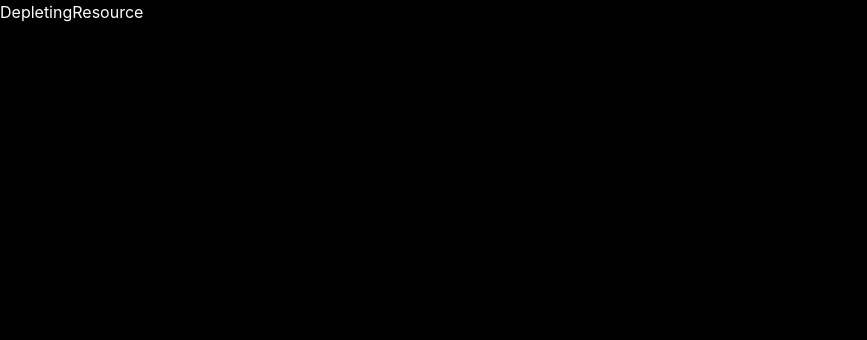
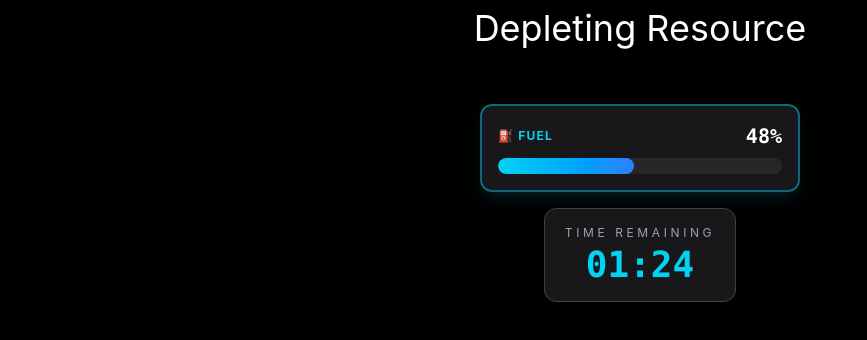
Before and after one commit to AkashM006/experiments.game-mechanics, a React (Vite) app: page /depleting-resource in a window 1280 px wide. Shown: the top 340 px of the page, without its empty margins (0-867 px from the left). Built offline with nearby package versions, Linux system fonts and the light colour scheme.

Commit message:
Implemented resource depletion or decay

```diff
--- a/package.json
+++ b/package.json
@@ -14,7 +14,8 @@
     "react": "^19.2.7",
     "react-dom": "^19.2.7",
     "react-router": "^8.0.1",
-    "tailwindcss": "^4.3.1"
+    "tailwindcss": "^4.3.1",
+    "zustand": "^5.0.14"
   },
   "devDependencies": {
     "@eslint/js": "^10.0.1",
--- /dev/null
+++ b/src/components/depletingResource/ResourceCountDown.tsx
@@ -0,0 +1,15 @@
+const ResourceCountDown = () => {
+  return (
+    <div className="mt-4 mx-auto w-fit rounded-xl border border-zinc-700 bg-zinc-900 px-5 py-4">
+      <div className="text-center text-xs uppercase tracking-[0.3em] text-zinc-400">
+        Time Remaining
+      </div>
+
+      <div className="mt-1 font-mono text-4xl font-bold text-cyan-400 text-center">
+        01:24
+      </div>
+    </div>
+  );
+};
+
+export default ResourceCountDown;
--- /dev/null
+++ b/src/components/depletingResource/ResourceGauge.tsx
@@ -0,0 +1,50 @@
+import { useEffect } from "react";
+import { useDepletingResourceStore } from "../../state/depletingResourceStore";
+
+const ResourceGauge = () => {
+  const fuel = useDepletingResourceStore((state) => state.fuel);
+  const maxFuel = useDepletingResourceStore((state) => state.maxFuel);
+
+  const deplete = useDepletingResourceStore((state) => state.depletionTick);
+
+  const fuelPercentage = Math.round((fuel / maxFuel) * 100);
+
+  useEffect(() => {
+    let frameId: number;
+    let start: number = 0;
+
+    const tick = (timestamp: DOMHighResTimeStamp) => {
+      deplete(timestamp - start);
+      start = timestamp;
+      frameId = requestAnimationFrame(tick);
+    };
+
+    requestAnimationFrame(tick);
+
+    return () => {
+      cancelAnimationFrame(frameId);
+    };
+  }, [deplete]);
+
+  return (
+    <div className="w-80 mx-auto rounded-xl border-2 border-cyan-500/50 bg-zinc-900 p-4 shadow-lg shadow-cyan-500/10">
+      <div className="mb-2 flex items-center justify-between">
+        <span className="text-xs font-bold uppercase tracking-widest text-cyan-400">
+          ⛽ Fuel
+        </span>
+        <span className="font-mono text-xl font-bold text-white">
+          {fuelPercentage}%
+        </span>
+      </div>
+
+      <div className="h-4 overflow-hidden rounded-full bg-zinc-800">
+        <div
+          className="h-full rounded-full bg-gradient-to-r from-cyan-400 to-blue-500 transition-all duration-500"
+          style={{ width: `${fuelPercentage}%` }}
+        ></div>
+      </div>
+    </div>
+  );
+};
+
+export default ResourceGauge;
--- /dev/null
+++ b/src/domain/DepletingResource/index.ts
@@ -0,0 +1,52 @@
+export interface IResourceState {
+  fuel: number;
+  maxFuel: number;
+  updatedAt: Date;
+}
+
+export interface IResourceStateActions {
+  setFuel: (newFuel: number) => void;
+}
+
+const initialResourceState: IResourceState = {
+  fuel: 50,
+  maxFuel: 100,
+  updatedAt: new Date(),
+};
+
+const setFuel = (newFuel: number, state: IResourceState): number => {
+  if (newFuel < 0) {
+    return 0;
+  } else if (newFuel > state.maxFuel) {
+    return state.maxFuel;
+  }
+
+  return newFuel;
+};
+
+const getCurrentState = (
+  state: IResourceState,
+  delta: number, // in milliseconds
+): IResourceState => {
+  const oldFuel = state.fuel;
+  const rate = 1 / (5 * 1000);
+
+  const timeDelta = delta;
+
+  const fuelUsed = timeDelta * rate;
+
+  const newFuel = setFuel(oldFuel - fuelUsed, state);
+
+  return {
+    ...state,
+    fuel: newFuel,
+  };
+};
+
+const DepletingResourceDomain = {
+  initialResourceState,
+  setFuel,
+  getCurrentState,
+};
+
+export default DepletingResourceDomain;
--- a/src/pages/DepletingResourcePage.tsx
+++ b/src/pages/DepletingResourcePage.tsx
@@ -1,5 +1,17 @@
+import ResourceCountDown from "../components/depletingResource/ResourceCountDown";
+import ResourceGauge from "../components/depletingResource/ResourceGauge";
+
 const DepletingResourcePage = () => {
-  return <div>DepletingResource</div>;
+  return (
+    <div>
+      <h1 className="mt-2 text-center text-4xl">Depleting Resource</h1>
+
+      <div className="mt-14">
+        <ResourceGauge />
+        <ResourceCountDown />
+      </div>
+    </div>
+  );
 };
 
 export default DepletingResourcePage;
--- /dev/null
+++ b/src/state/DepletingResourceStore.ts
@@ -0,0 +1,36 @@
+import { create } from "zustand";
+import DepletingResourceDomain, {
+  type IResourceState,
+  type IResourceStateActions,
+} from "../domain/DepletingResource";
+
+interface IDepletingResourceStore {
+  depletionTick: (delta: number) => void;
+}
+
+type DepletingResourceStore = IResourceState &
+  IResourceStateActions &
+  IDepletingResourceStore;
+
+export const useDepletingResourceStore = create<DepletingResourceStore>()(
+  (set) => ({
+    ...DepletingResourceDomain.initialResourceState,
+    setFuel(newFuel) {
+      set((state) => {
+        const result = DepletingResourceDomain.setFuel(newFuel, state);
+        return {
+          fuel: result,
+        };
+      });
+    },
+    depletionTick(delta: number) {
+      set((state) => {
+        const newState = DepletingResourceDomain.getCurrentState(state, delta);
+
+        return {
+          ...newState,
+        };
+      });
+    },
+  }),
+);
```
Also changed, not shown: 1 other file (tests, documents, lock files or other folders).
